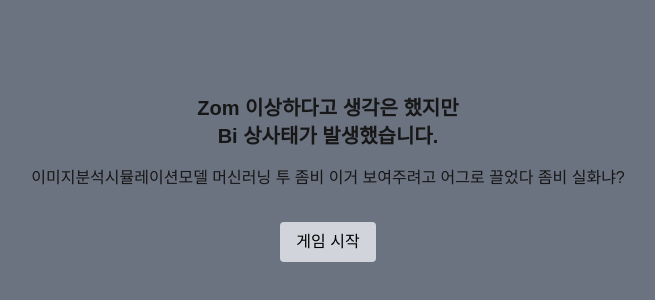
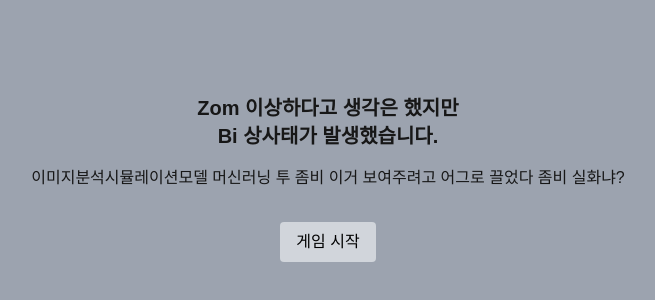
Before and after one commit to KDT-IaaS-Class-Two-Group/KDT-IaaS-2-ProjectB-2team, a Next.js app in the folder frontend/: page / in a window 1280 px wide. Shown: the part 222-522 px from the top of the page, without its empty margins (312-967 px from the left). Built offline with nearby package versions, Linux system fonts and the light colour scheme.

Commit message:
style | index.tsx
스타일 수정

```diff
--- a/frontend/src/pages/index.tsx
+++ b/frontend/src/pages/index.tsx
@@ -7,7 +7,7 @@ const MainPage: React.FC = () => {
   };
 
   return (
-    <div id="root" className="flex flex-col items-center justify-center h-screen bg-gray-500">
+    <div id="root" className="flex flex-col items-center justify-center h-screen bg-gray-400">
       <div className="text-center">
         <h1 className="text-xl font-bold mb-4">
           Zom 이상하다고 생각은 했지만<br/>Bi 상사태가 발생했습니다.
```
